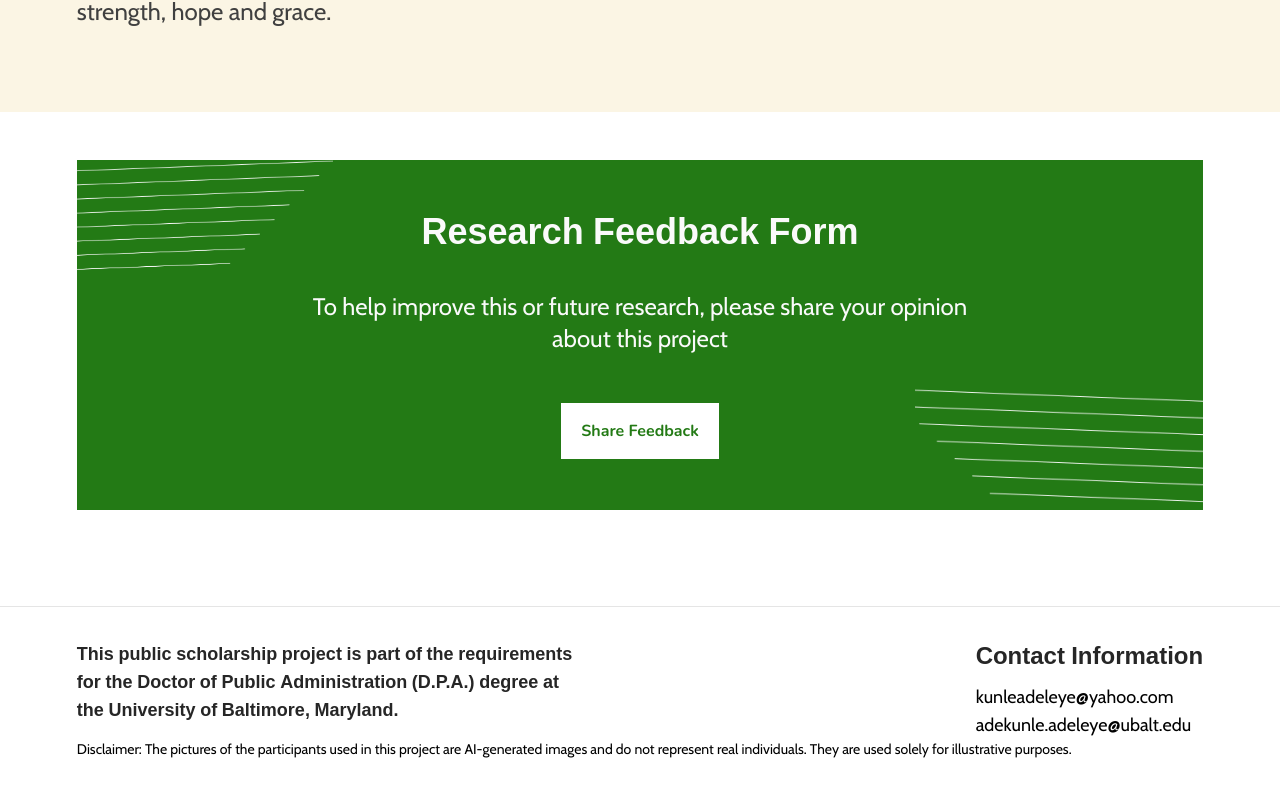
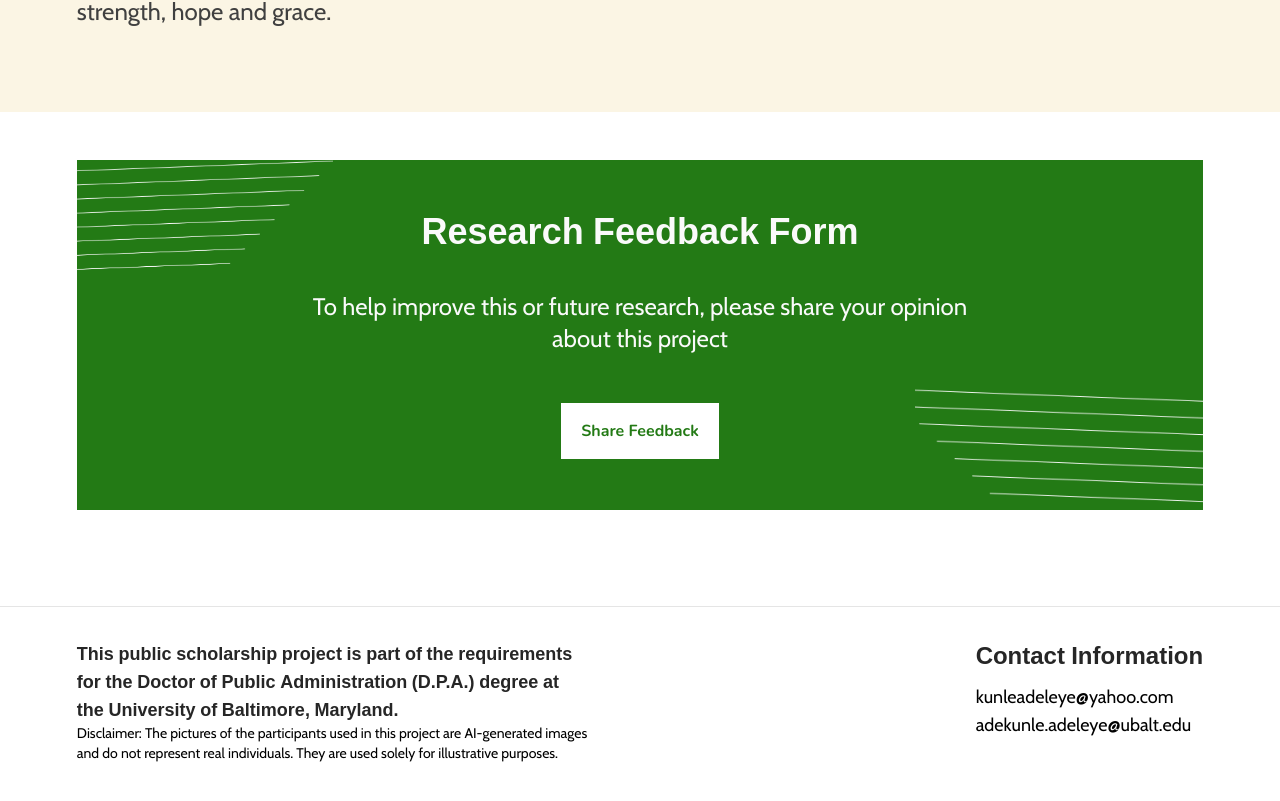
Before and after one commit to Dev-Tonia/beyond-board, a Next.js app: page /about in a window 1280 px wide. Shown: the part 2924-3725 px from the top of the page. Built offline with nearby package versions, Linux system fonts and the light colour scheme; what chartjs-plugin-datalabels would draw is missing.

Commit message:
Footer disclaimer

```diff
--- a/src/components/layout/footer.tsx
+++ b/src/components/layout/footer.tsx
@@ -61,6 +61,14 @@ export default function Footer() {
                 the Doctor of Public Administration (D.P.A.) degree at the
                 University of Baltimore, Maryland.
               </h6>
+
+              <div className="flex flex-center center text-sm">
+                <p>
+                  Disclaimer: The pictures of the participants used in this
+                  project are AI-generated images and do not represent real
+                  individuals. They are used solely for illustrative purposes.
+                </p>
+              </div>
             </div>
             <div className=" flex gap-8">
               <div className=" ">
@@ -88,13 +96,7 @@ export default function Footer() {
               </div>
             </div>
           </div>
-            <div className="flex flex-center center text-sm">
-              <p>
-                Disclaimer: The pictures of the participants used in this
-                project are AI-generated images and do not represent real
-                individuals. They are used solely for illustrative purposes.
-              </p>
-            </div>
+          {/*} <!-- Here previously --> */}
         </div>
       </div>
     </footer>
```
